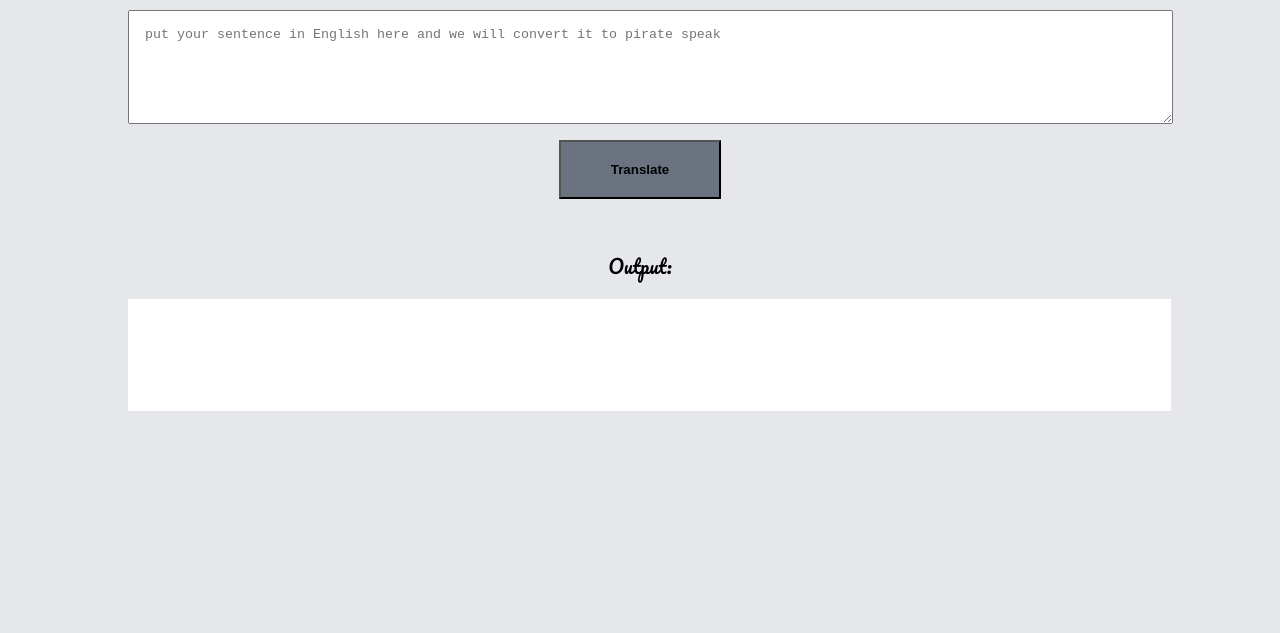
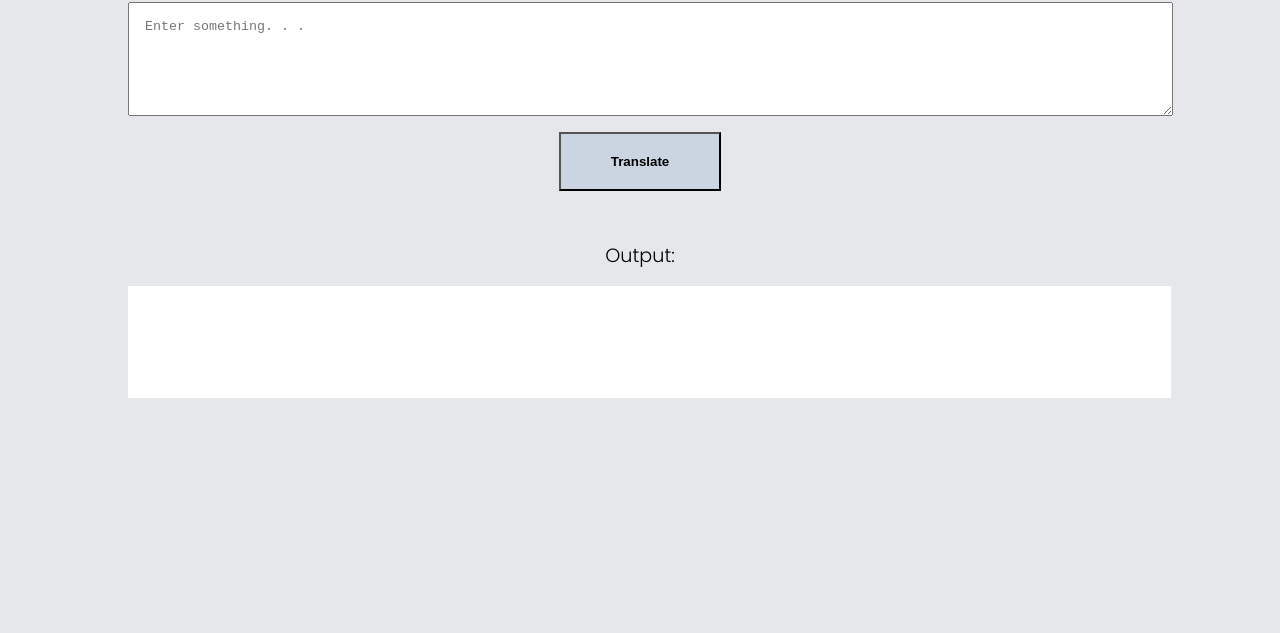
Before and after one commit to nandinist/pirate-translator, a plain HTML site: page index.html in a window 1280 px wide. Shown: the part 167-800 px from the top of the page. Drawn offline with Linux system fonts and the light colour scheme.

Commit message:
docs : placeholder text

```diff
--- a/index.html
+++ b/index.html
@@ -10,10 +10,7 @@
   <body>
     <div class="container">
       <h1>pirate translator</h1>
-      <textarea
-        id="txt-input"
-        placeholder="put your sentence in English here and we will convert it to pirate speak"
-      ></textarea>
+      <textarea id="txt-input" placeholder="Enter something. . ."></textarea>
       <button id="btn-translate">Translate</button>
 
       <div style="font-size: larger">Output:</div>
--- a/style.css
+++ b/style.css
@@ -1,6 +1,7 @@
-@import url("https://fonts.googleapis.com/css2?family=Lobster&family=Montserrat:wght@300;500&family=Pacifico&display=swap");
+@import url("https://fonts.googleapis.com/css2?family=Poppins:wght@300&display=swap");
+
 body {
-  font-family: "Pacifico", cursive;
+  font-family: "Poppins", sans-serif;
   background-color: #e5e7eb;
 }
 .container {
@@ -28,6 +29,6 @@ textarea {
 button {
   margin-bottom: 50px;
   font-weight: bold;
-  background-color: #6b7280;
+  background-color: #cbd5e1;
   padding: 20px 50px;
 }
```
